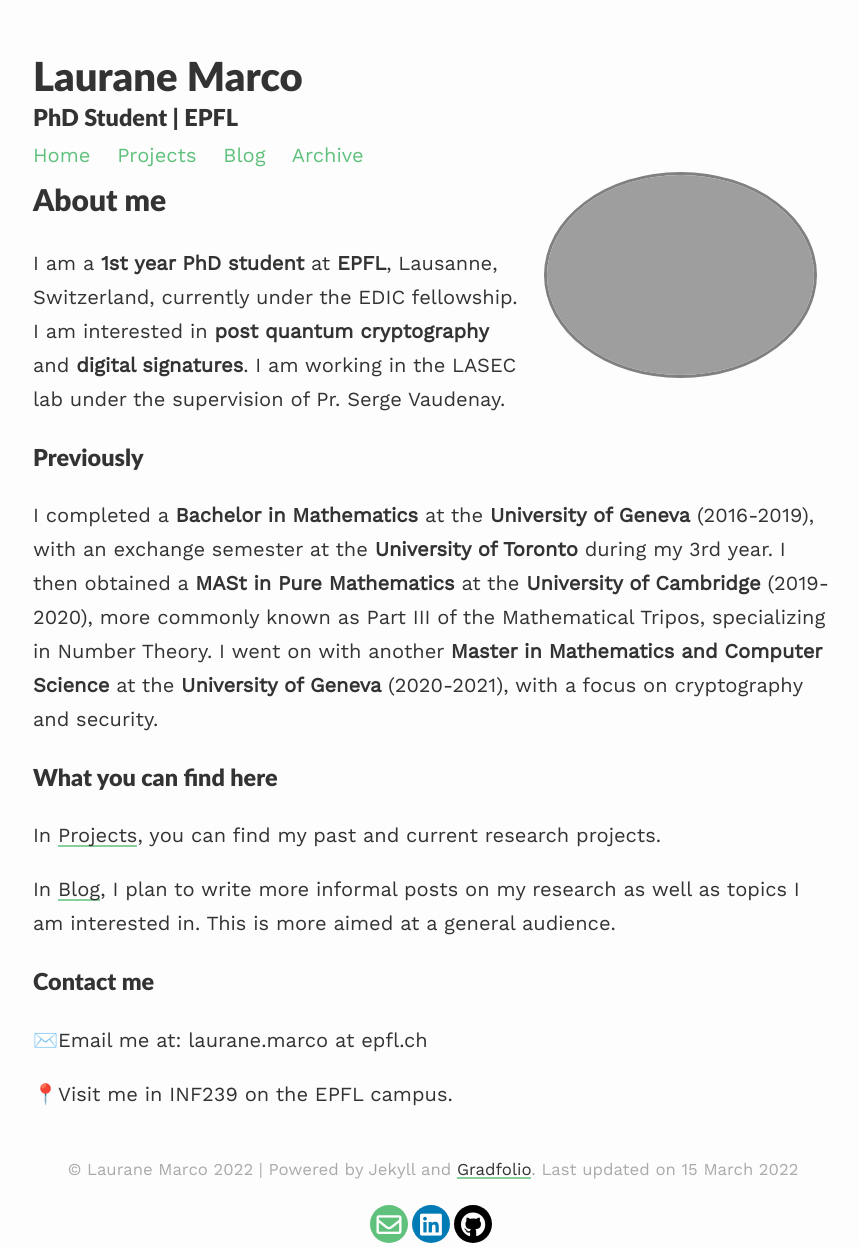
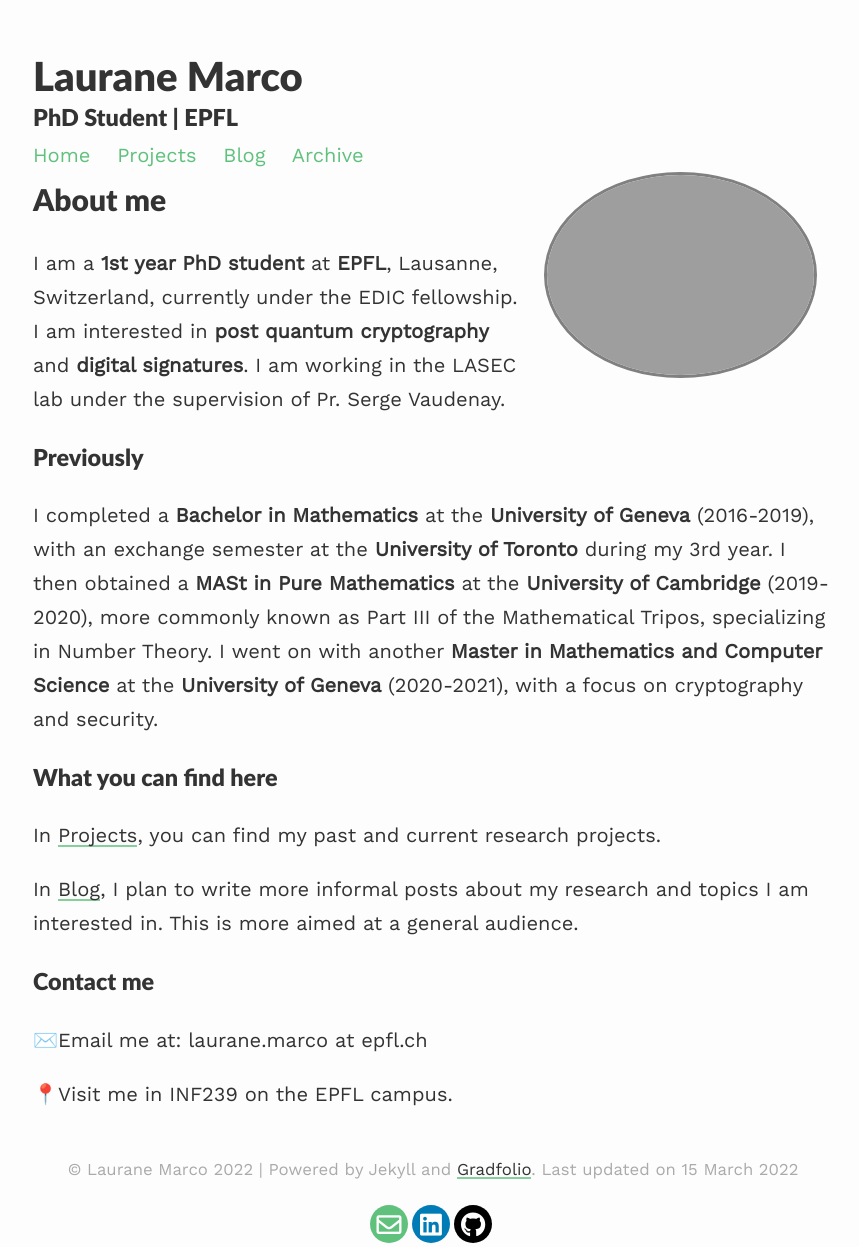
Before and after one commit to lauranemarco/lauranemarco.github.io, a Jekyll site: the page built from index.md, in a window 1280 px wide. Shown: the whole page, without its empty margins (207-1066 px from the left). Built offline with Jekyll 4.4.1, drawn with Linux system fonts in a browser that asks for light colours; nearby versions of some CDN libraries; our own code applies the rules of GitHub Pages for plain Markdown files.

Commit message:
Update index.md

```diff
--- a/index.md
+++ b/index.md
@@ -21,7 +21,7 @@ I went on with another **Master in Mathematics and Computer Science** at the **U
 ### What you can find here
 In [Projects](https://lauranemarco.github.io/projects/), you can find my past and current research projects.
 
-In [Blog](https://lauranemarco.github.io/blog/), I plan to write more informal posts on my research as well as topics I am interested in. This is more aimed at a general audience.
+In [Blog](https://lauranemarco.github.io/blog/), I plan to write more informal posts about my research and topics I am interested in. This is more aimed at a general audience.
 
 ### Contact me
 ✉️Email me at: laurane.marco at epfl.ch
```
